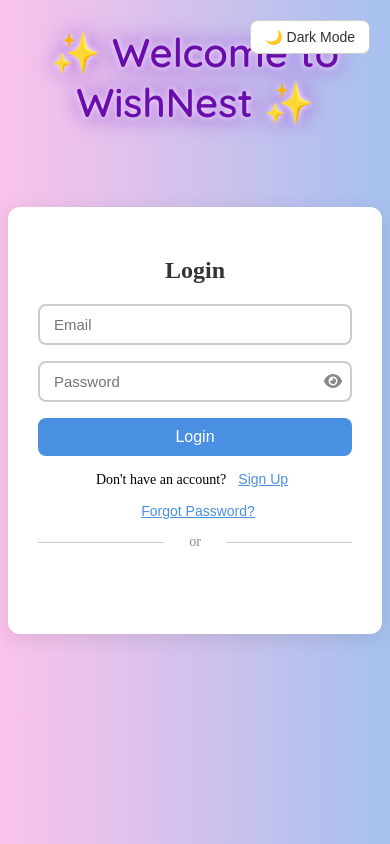
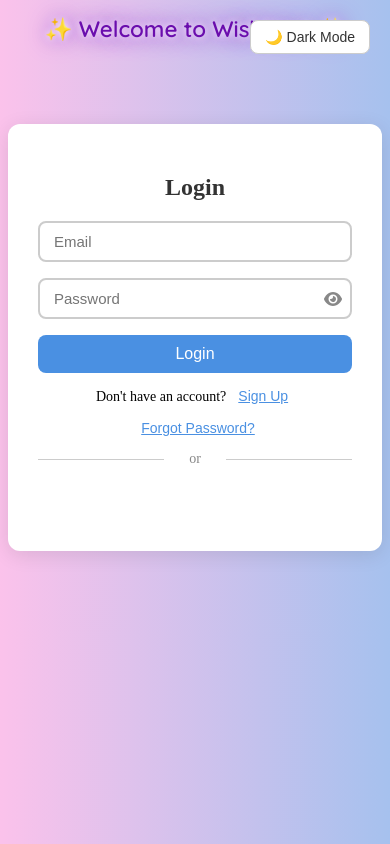
Before and after one commit to Sanashaik002/WishNest, a React (Create React App) app in the folder front-end/: page / in a window 390 px wide. Built offline with nearby package versions, Linux system fonts and the light colour scheme.

Commit message:
Update AuthForm.css

```diff
--- a/front-end/src/components/AuthForm.css
+++ b/front-end/src/components/AuthForm.css
@@ -1,12 +1,4 @@
 /* ---------- Auth Container ---------- */
-
-.welcome-heading {
-  font-size: 1.8rem;
-  margin-bottom: 0.5rem;
-  color: #4b0082; /* Indigo/purple tone */
-  font-weight: bold;
-  text-shadow: 1px 1px #fff;
-}
 
 .auth-container {
   max-width: 400px;
@@ -224,12 +216,12 @@ body.dark-mode .welcome-heading {
     text-shadow: 0 0 6px #fff, 0 0 12px #c471ed, 0 0 20px #8e44ad;
   }
 }
-@media (max-width: 600px){
+@media (max-width: 600px) {
   .welcome-heading {
-    font-size: 1.4rem;   /* ~22–23 px, comfortable on phones */
+    font-size: 1.4rem;           /* ~22–23 px, comfortable on phones */
     line-height: 1.3;
     margin-bottom: 20px;
-    text-align: center;  /* keeps it centered even if the card widens */
-    word-break: break-word; /* prevents long titles from overflowing */
- }
+    text-align: center;
+    word-break: break-word;
+  }
 }
```
